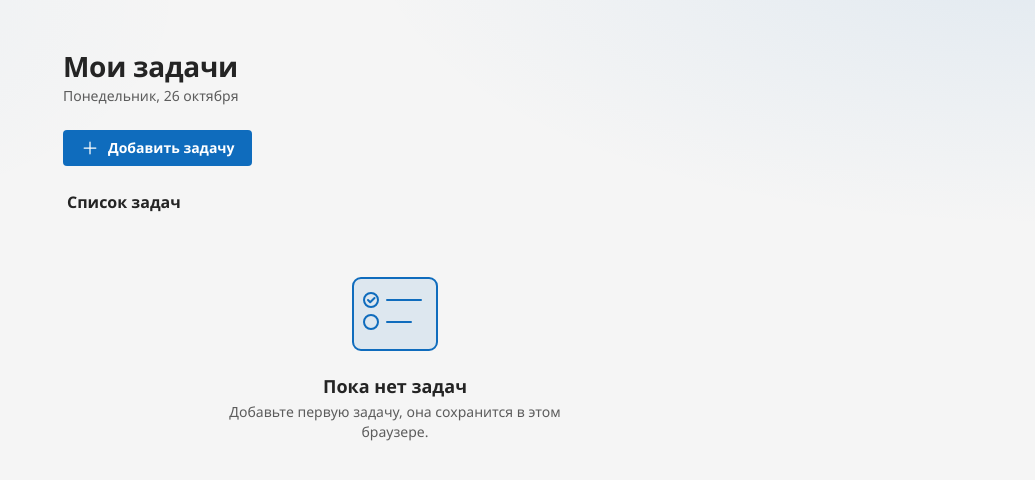
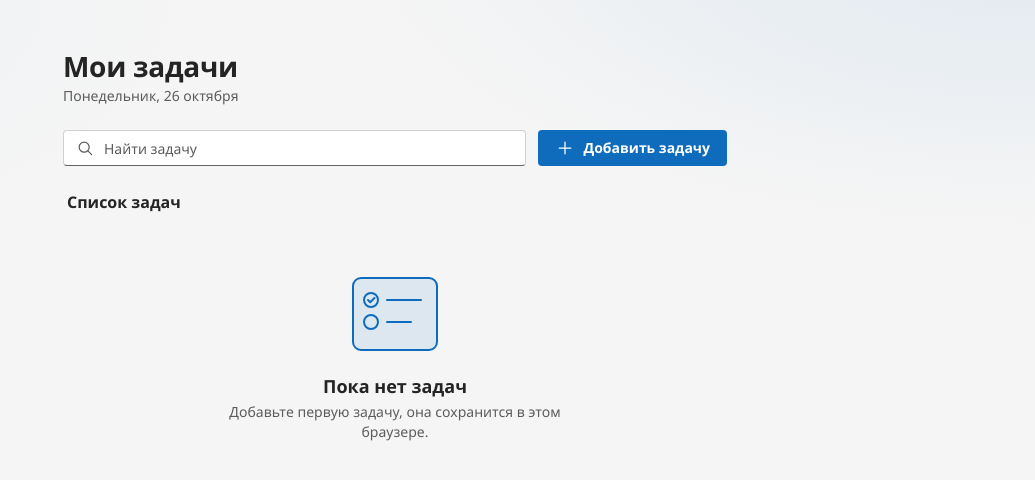
Before and after one commit to MaximVill/Web--, a Vue app: page / in a window 1280 px wide. Shown: the top 480 px of the page, without its empty margins (245-1280 px from the left). Built offline with nearby package versions, Linux system fonts and the light colour scheme.

Commit message:
Add search bar with filtering and live region

```diff
--- a/src/App.vue
+++ b/src/App.vue
@@ -2,11 +2,13 @@
 import { ref, computed, watch } from 'vue'
 import TodoList from './components/TodoList.vue'
 import AddTodoModal from './components/AddTodoModal.vue'
+import SearchBar from './components/SearchBar.vue'
 import { loadTasks, saveTasks } from './storage.js'
 
 const tasks = ref(loadTasks())
 const isModalOpen = ref(false)
 const editingTask = ref(null)
+const search = ref('')
 
 const today = new Date().toLocaleDateString('ru-RU', {
 	weekday: 'long',
@@ -14,8 +16,16 @@ const today = new Date().toLocaleDateString('ru-RU', {
 	month: 'long'
 })
 
-// done tasks go to the bottom
-const sortedTasks = computed(() => [...tasks.value].sort((a, b) => a.done - b.done))
+// search filter, done tasks go to the bottom
+const visibleTasks = computed(() => {
+	const query = search.value.trim().toLowerCase()
+	return tasks.value
+		.filter(t => t.title.toLowerCase().includes(query))
+		.sort((a, b) => a.done - b.done)
+})
+
+// for screen readers
+const searchMessage = computed(() => search.value ? `Найдено задач: ${visibleTasks.value.length}` : '')
 
 const doneCount = computed(() => tasks.value.filter(t => t.done).length)
 
@@ -61,6 +71,7 @@ function deleteTask(id) {
 
 		<main class="page__main">
 			<div class="controls">
+				<SearchBar v-model="search" />
 				<button type="button" class="btn btn--primary btn--block-mobile" @click="openModal()">
 					<svg class="icon" viewBox="0 0 24 24" aria-hidden="true" focusable="false">
 						<path d="M12 5v14M5 12h14" />
@@ -75,13 +86,16 @@ function deleteTask(id) {
 					<span v-if="tasks.length" class="tasks-section__count">Выполнено: {{ doneCount }} из {{ tasks.length }}</span>
 				</div>
 				<TodoList
-					:tasks="sortedTasks"
+					:tasks="visibleTasks"
+					:searching="tasks.length > 0"
 					@toggle="toggleTask"
 					@edit="openModal"
 					@delete="deleteTask"
 				/>
 			</section>
 		</main>
+
+		<div class="visually-hidden" aria-live="polite">{{ searchMessage }}</div>
 
 		<AddTodoModal
 			:open="isModalOpen"
--- /dev/null
+++ b/src/components/SearchBar.vue
@@ -0,0 +1,25 @@
+<script setup>
+defineProps({
+	modelValue: { type: String, default: '' }
+})
+
+defineEmits(['update:modelValue'])
+</script>
+
+<template>
+	<div class="search">
+		<label for="task-search" class="visually-hidden">Поиск задач</label>
+		<svg class="icon search__icon" viewBox="0 0 24 24" aria-hidden="true" focusable="false">
+			<circle cx="11" cy="11" r="6" />
+			<path d="M20 20l-4.2-4.2" />
+		</svg>
+		<input
+			type="search"
+			id="task-search"
+			class="search__input"
+			placeholder="Найти задачу"
+			:value="modelValue"
+			@input="$emit('update:modelValue', $event.target.value)"
+		/>
+	</div>
+</template>
```
